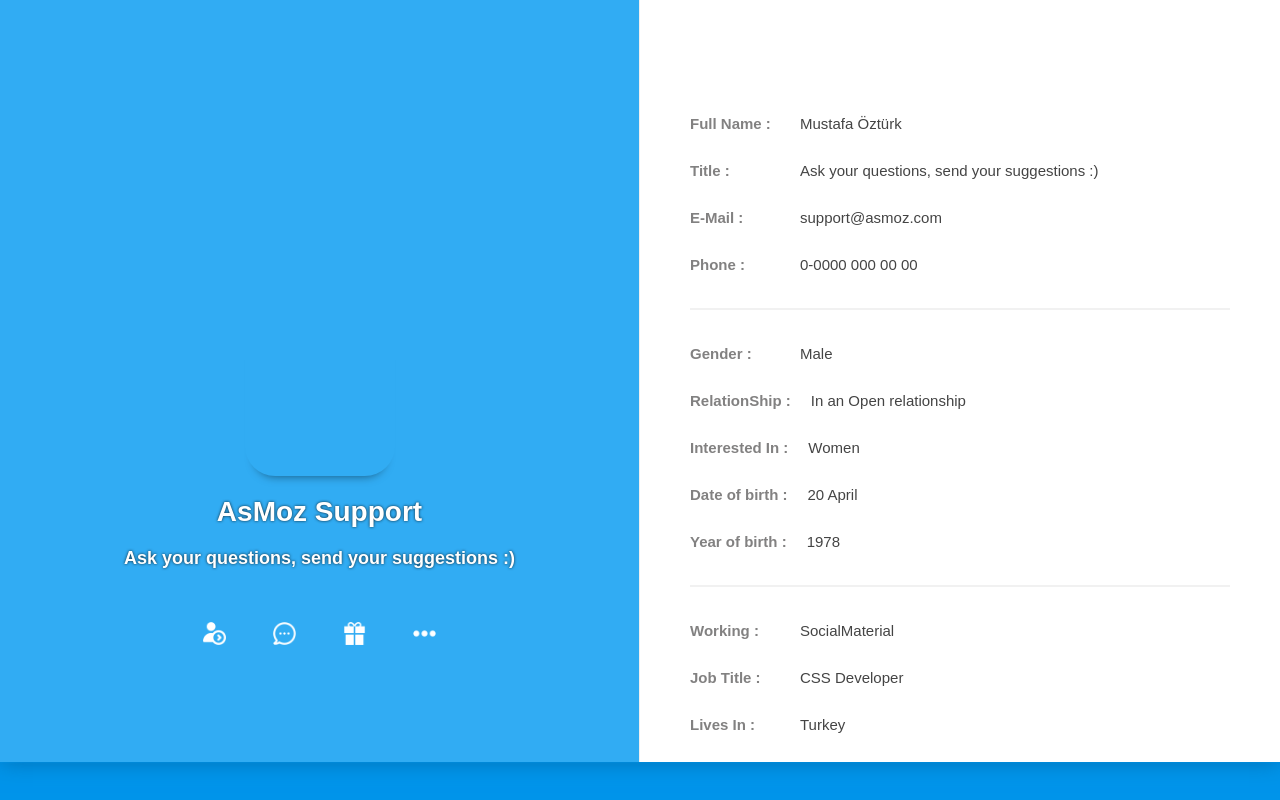
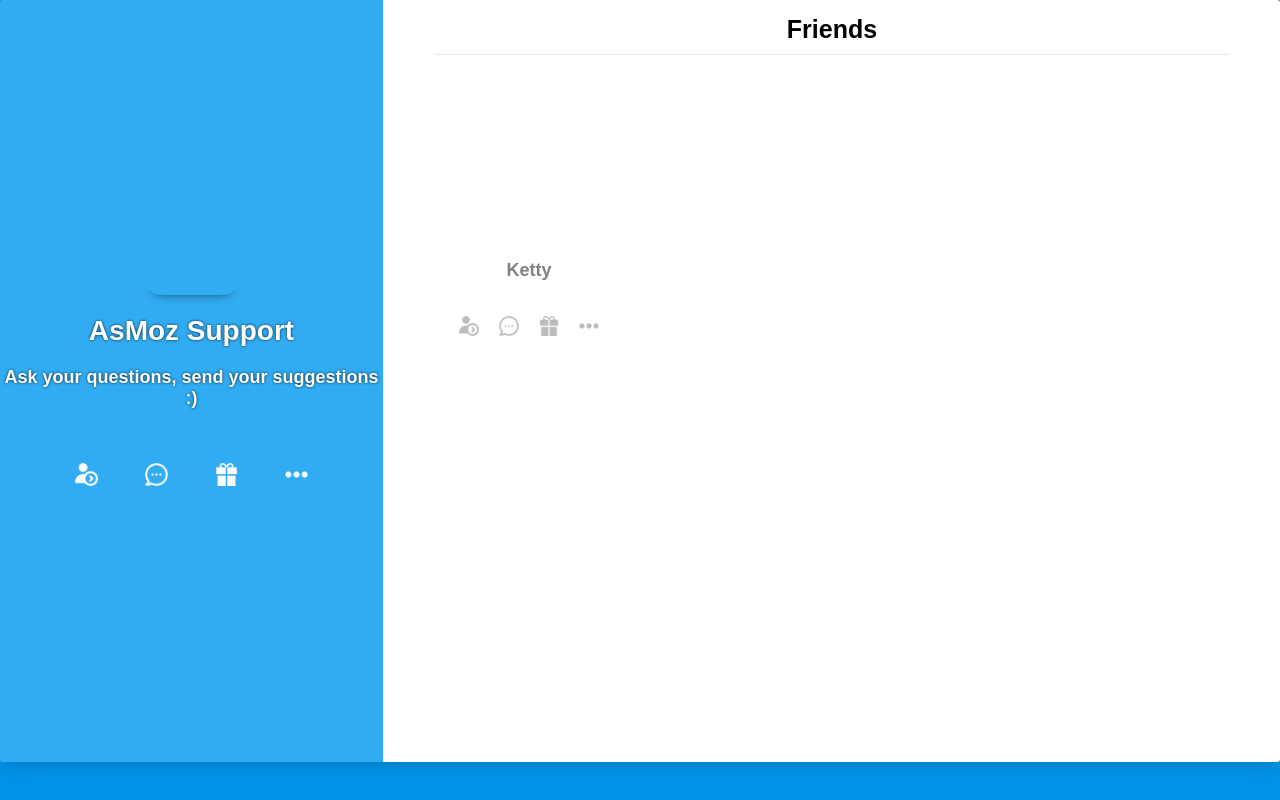
Before and after one commit to shock-dev/chat-front, a Next.js app: page /friends in a window 1280 px wide. Built offline with nearby package versions, Linux system fonts and the light colour scheme.

Commit message:
template for friends page

```diff
--- /dev/null
+++ b/components/friends/Aside/Aside.tsx
@@ -0,0 +1,34 @@
+export const Aside = () => (
+  <div
+    className="friends-left"
+    style={{ backgroundImage: 'url(/img/covers/default_cover_1.jpg);' }}
+  >
+    <div className="friends-left-in">
+      <div
+        className="friends-avatar"
+        style={{
+          background:
+            'url(img/avatars/profile-avatar.png) no-repeat center center;',
+        }}
+      />
+      <div className="profile-name">AsMoz Support</div>
+      <div className="info">Ask your questions, send your suggestions :)</div>
+      <div className="menus">
+        <div className="menus-wrap">
+          <div className="menu">
+            <div className="menu-in follow" />
+          </div>
+          <div className="menu">
+            <div className="menu-in messageSend" />
+          </div>
+          <div className="menu">
+            <div className="menu-in giftSend" />
+          </div>
+          <div className="menu">
+            <div className="menu-in otherMenu" />
+          </div>
+        </div>
+      </div>
+    </div>
+  </div>
+);
--- /dev/null
+++ b/components/friends/Aside/index.ts
@@ -0,0 +1 @@
+export { Aside } from './Aside';
--- /dev/null
+++ b/pages/friends.tsx
@@ -0,0 +1,67 @@
+import type { NextPage } from 'next';
+import { NextSeo } from 'next-seo';
+import { MainLayout } from '../layouts/MainLayout';
+import { Aside } from '../components/friends/Aside';
+
+const Friends: NextPage = () => (
+  <>
+    <NextSeo title="Chat" />
+    <MainLayout>
+      <Aside />
+      <div className="friends-right">
+        <div className="friends-right-in">
+          <div className="friendsList-wrap">
+            <div className="at-txt">Friends</div>
+            <div className="frinedBox">
+              <div className="friendBox-in">
+                <div
+                  className="friend-avatar"
+                  style={{ backgroundImage: 'url(/img/avatars/ketty.png);' }}
+                >
+                  <img src="/img/avatars/ketty.png" className="exPexU" alt="" />
+                </div>
+                <div className="friendName">Ketty</div>
+                <div className="friendMenu">
+                  <div
+                    className="fm"
+                    data-position="bottom"
+                    data-delay="50"
+                    data-tooltip="Follow"
+                  >
+                    <div className="follow_light" />
+                  </div>
+                  <div
+                    className="fm"
+                    data-position="bottom"
+                    data-delay="50"
+                    data-tooltip="Send Message"
+                  >
+                    <div className="message_light" />
+                  </div>
+                  <div
+                    className="fm"
+                    data-position="bottom"
+                    data-delay="50"
+                    data-tooltip="Send Gift"
+                  >
+                    <div className="gift_light" />
+                  </div>
+                  <div
+                    className="fm"
+                    data-position="bottom"
+                    data-delay="50"
+                    data-tooltip="Other"
+                  >
+                    <div className="dot_light" />
+                  </div>
+                </div>
+              </div>
+            </div>
+          </div>
+        </div>
+      </div>
+    </MainLayout>
+  </>
+);
+
+export default Friends;
```
Also changed, not shown: public/img/avatars/ketty.png (added).
